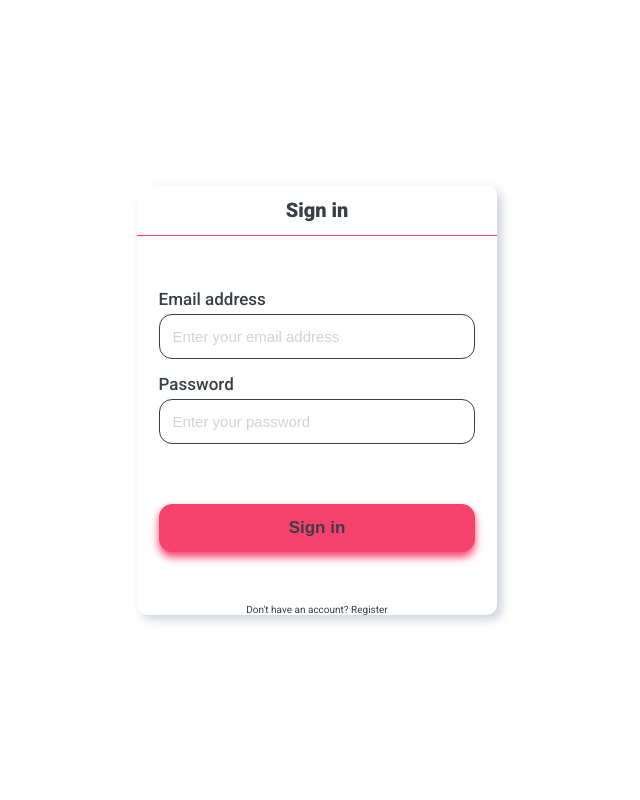
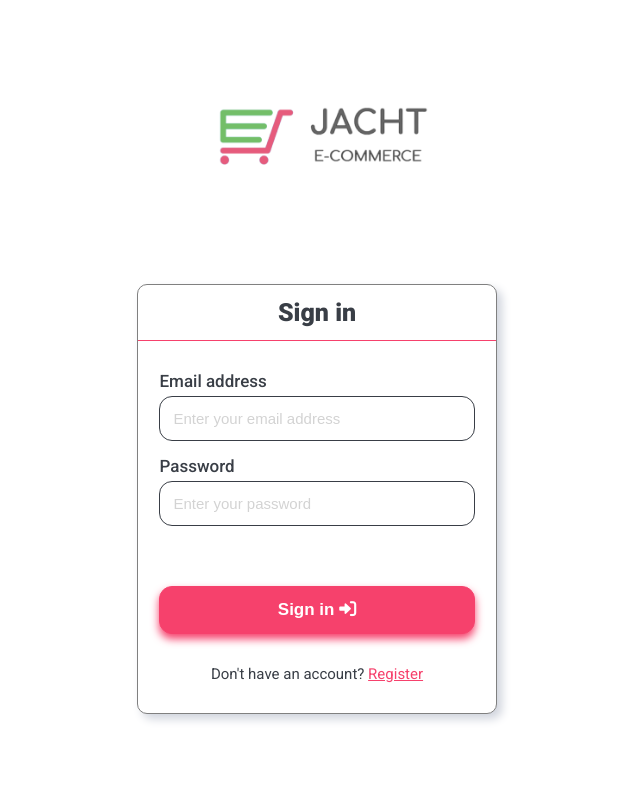
Before and after one commit to 18jad/ecommerce-website, a PHP site: page /login.html in a window 1280 px wide. Shown: the whole page, without its empty margins (323-963 px from the left). Run offline with PHP 8.4, Linux system fonts and the light colour scheme.

Commit message:
add logo

```diff
--- a/client-frontend/css/login.css
+++ b/client-frontend/css/login.css
@@ -16,12 +16,20 @@ img{
 
 body{
     font-family: 'Roboto', sans-serif;
-    display: grid;
+    display: flex;
+    flex-direction: column;
+    justify-content: center;
     height: 100vh;
     place-items: center;
 }
 
+.logo{
+    margin-bottom: 10rem;
+    width: 25rem;
+}
+
 form {
+    border: 1px solid gray;
     background: white;
     border-radius: 10px;
     height: 430px;
@@ -39,6 +47,7 @@ form {
     width: 100%;
     padding: 13px 0;
     font-weight: 750;
+    font-size: 2.5rem;
 }
 
 .content {
@@ -70,7 +79,6 @@ form {
 }
 
 label {
-    color: var(--black);
     font-weight: 500;
     font-size: 17px;
     transition: color 150ms ease-in-out;
@@ -107,7 +115,7 @@ label {
     background: #F6416C;
     border: 1.5px solid #F6416C;
     width: 88%;
-    color: var(--black);
+    color: white;
     font-weight: 800;
     box-shadow: 0px 5px 9px #F6416C;
     cursor: pointer;
@@ -119,3 +127,12 @@ label {
     transform: translateY(-5px);
     box-shadow: 0px 6px 10px 2px #F6416C;
 }
+
+.new-account{
+    font-size: 1.5rem;
+    margin-bottom: 3rem;
+}
+
+.register{
+    color: #F6416C;
+}
--- a/client-frontend/login.html
+++ b/client-frontend/login.html
@@ -7,9 +7,11 @@
     <meta name="viewport" content="width=device-width, initial-scale=1.0">
     <title>Login</title>
     <link rel="stylesheet" href="css/login.css">
+    <link rel="stylesheet" href="https://cdnjs.cloudflare.com/ajax/libs/font-awesome/6.2.0/css/all.min.css">
 </head>
 
 <body>
+    <img class="logo" src="./assets/Group 4.png" alt="">
     <form>
         <h1 class="sign-in-header">Sign in</h1>
         <div class="content">
@@ -25,9 +27,10 @@
                     <label for="passwordInput">Password</label>
                 </div>
             </div>
-            <button type="submit" id="authSubmitBtn" class="form-submit">Sign in</button>
+            <button type="submit" id="authSubmitBtn" class="form-submit">Sign in <i
+                    class="fa-solid fa-right-to-bracket"></i></button>
         </div>
-        <p>Don't have an account? <span>Register</span></p>
+        <p class="new-account">Don't have an account? <a class="register" href="">Register</a></p>
     </form>
 </body>
 
```
